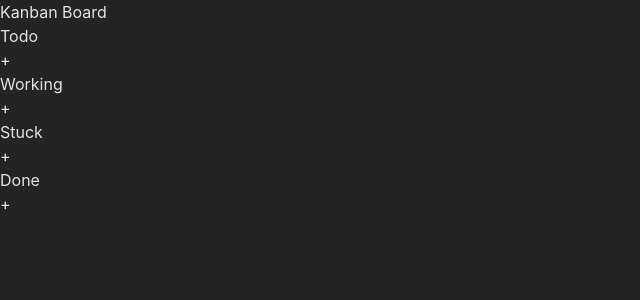
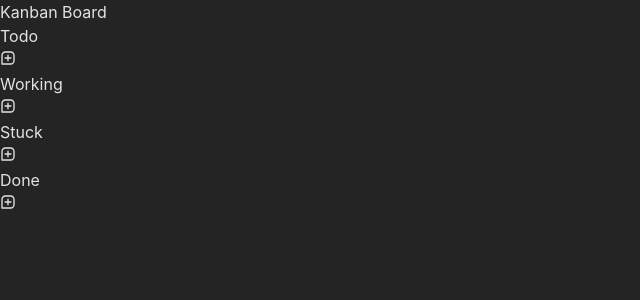
Before and after one commit to noahspoling/simple-kanban, a React (Vite) app: page / in a window 1280 px wide. Shown: the top 300 px of the page, without its empty margins (0-640 px from the left). Built offline with nearby package versions, Linux system fonts and the light colour scheme.

Commit message:
Added Icons

```diff
--- a/src/components/Column.tsx
+++ b/src/components/Column.tsx
@@ -2,6 +2,9 @@ import React from "react";
 import { Task } from "../models/Task"
 import Popup from "./AddPopup";
 import { TaskItem } from "./TaskItem"
+
+import {BiMessageSquareAdd, BiMessageSquareX} from "react-icons/bi"
+
 type ColumnProps = {
     columnId: number;
     columnName: string;
@@ -60,11 +63,12 @@ export const Column = (props: ColumnProps) => {
                         <p className=" text-2xl text-center">{props.columnName}</p>
                         <button className={`flex items-center justify-center rounded-md text-xl ${variant.bgHover} w-5 h-5`}
                             onClick={handleOpenModal}>
-                            +
+                            <BiMessageSquareAdd/>
                         </button>
                     </div>
                     <Popup isOpen={modalOpen} columnId={props.columnId} onClose={handleCloseModal} addTask={props.addTask}></Popup>
                 </div>
+
                 <div className={`overflow-auto ${variant.bgAccent} rounded-br-sm rounded-bl-sm h-50`}>
                     <ul className="p-2">
                         {props.tasks.map(task => {
@@ -80,6 +84,7 @@ export const Column = (props: ColumnProps) => {
                         })}
                     </ul>
                 </div>
+
             </div>
 
         </>
```
